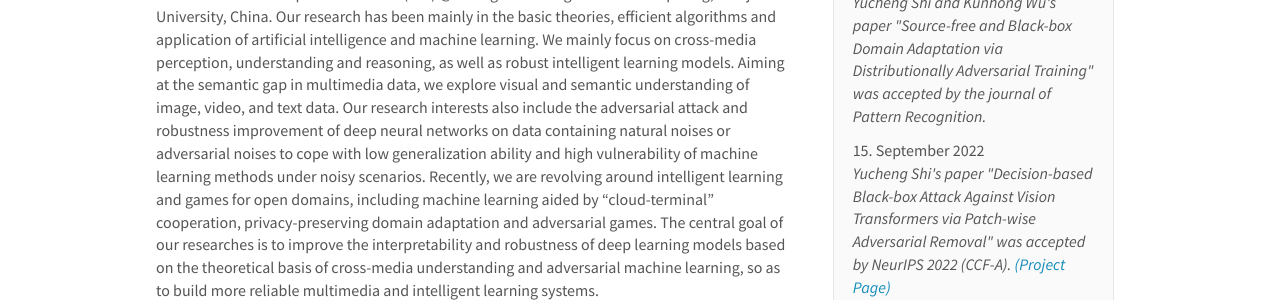
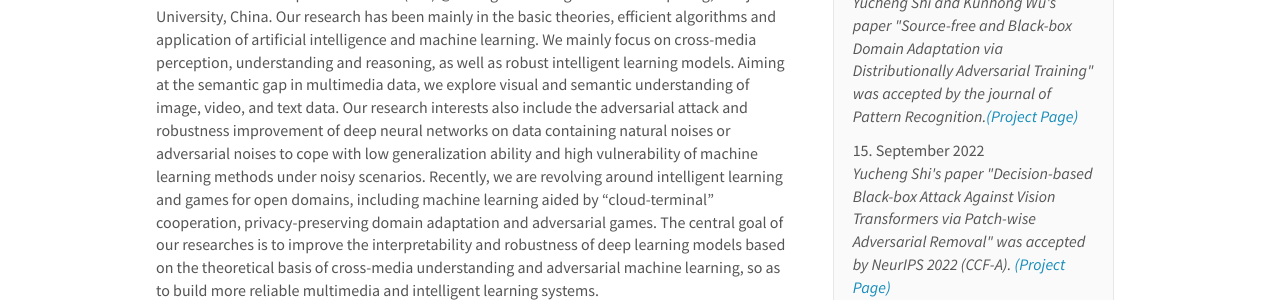
Before and after one commit to tjumm/tjumm.github.io, a Jekyll site: the page built from _pages/home.md, in a window 1280 px wide and 900 px high. Shown: the part 166-466 px from the top of the window. Built offline with Jekyll 4.4.1, drawn with Linux system fonts in a browser that asks for light colours; comment, search, counter and statistics services are not loaded.

Commit message:
add yucheng project

```diff
--- a/_data/news.yml
+++ b/_data/news.yml
@@ -1,5 +1,5 @@
 - date: 06. June 2023
-  headline: "Yucheng Shi and Kunhong Wu's paper \"Source-free and Black-box Domain Adaptation via Distributionally Adversarial Training\" was accepted by the journal of Pattern Recognition."
+  headline: "Yucheng Shi and Kunhong Wu's paper \"Source-free and Black-box Domain Adaptation via Distributionally Adversarial Training\" was accepted by the journal of Pattern Recognition.<a href='https://github.com/shiyuchengTJU/BPDA'>(Project Page)</a>"
 
 - date: 15. September 2022
   headline: "Yucheng Shi's paper \"Decision-based Black-box Attack Against Vision Transformers via Patch-wise Adversarial Removal\" was accepted by NeurIPS 2022 (CCF-A). <a href='https://github.com/shiyuchengTJU/PAR'>(Project Page)</a>"
--- a/_data/publist.yml
+++ b/_data/publist.yml
@@ -1,4 +1,4 @@
-- title: "1. Source-free and Black-box Domain Adaptation via Distributionally Adversarial Training"
+- title: "1. Source-free and Black-box Domain Adaptation via Distributionally Adversarial Training <a href='https://github.com/shiyuchengTJU/BPDA'>(Project Page)</a>"
   image: dummy.png
   description:
   authors: Yucheng Shi, Kunhong Wu, Yahong Han, Yunfeng Shao, Bingshuai Li, Fei Wu
```
